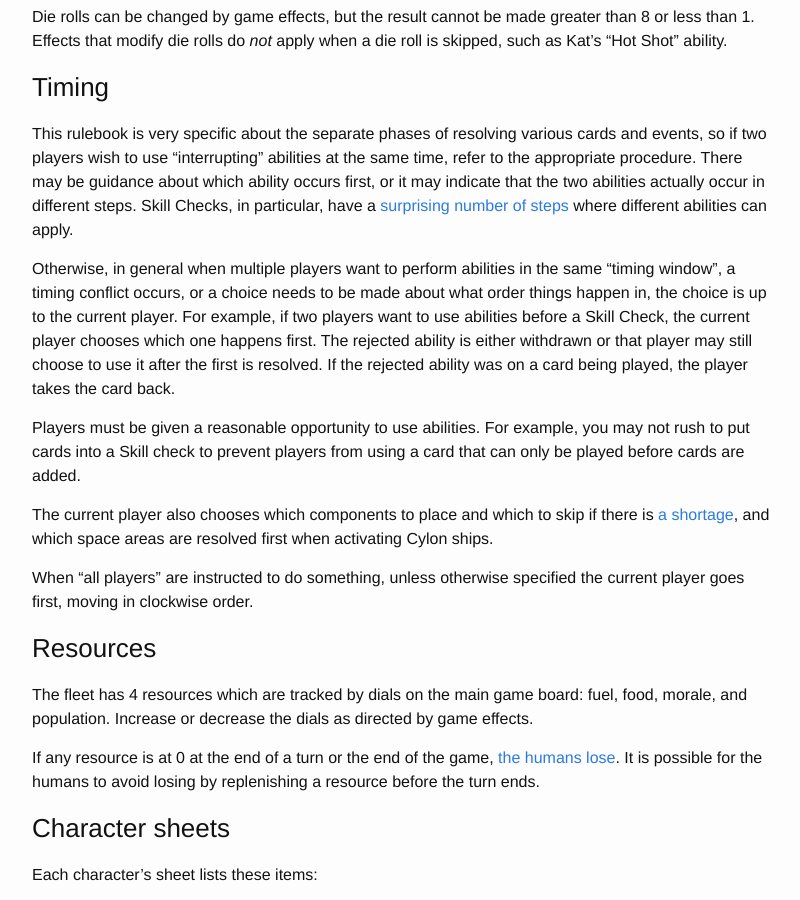
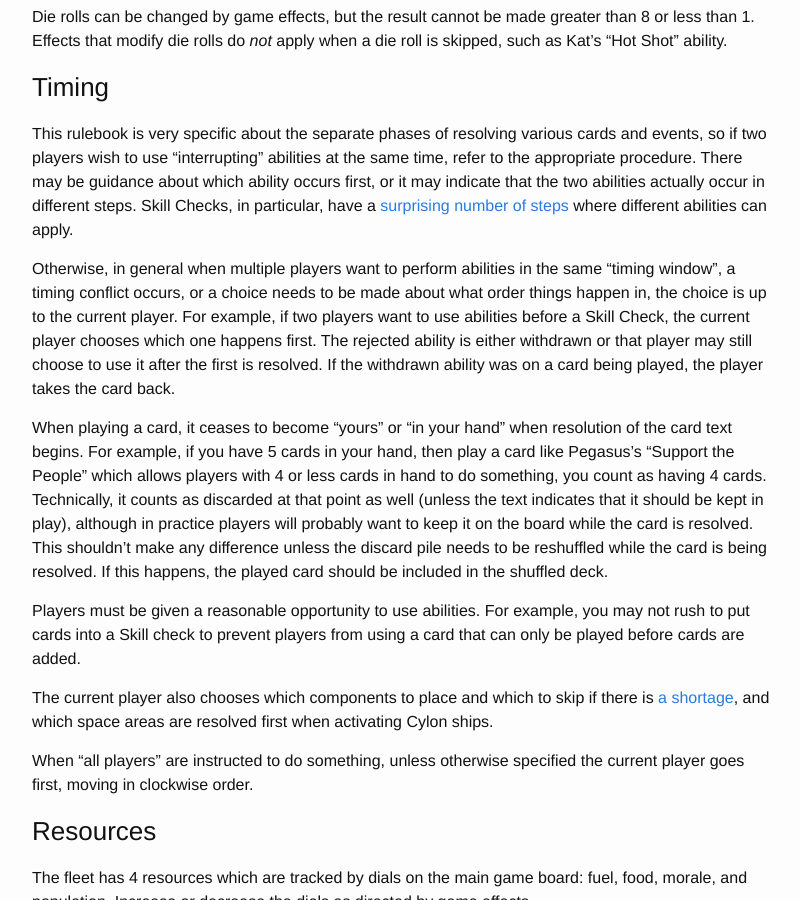
Before and after one commit to jbiatek/BSGRulebook, a Jekyll site: the page built from rulebook.md, in a window 1280 px wide and 900 px high, scrolled down 10105 px. Shown: the whole window, without its empty margins (238-1038 px from the left). Built offline with Jekyll 4.4.1, drawn with Linux system fonts in a browser that asks for light colours; some of the changed text lies outside the part shown.

Commit message:
New ruling added, plus an easier summary of Skill checks

```diff
--- a/rulebook.md
+++ b/rulebook.md
@@ -933,7 +933,9 @@ Die rolls can be changed by game effects, but the result cannot be made greater
 
 This rulebook is very specific about the separate phases of resolving various cards and events, so if two players wish to use "interrupting" abilities at the same time, refer to the appropriate procedure. There may be guidance about which ability occurs first, or it may indicate that the two abilities actually occur in different steps. Skill Checks, in particular, have a [surprising number of steps](#skill-check-resolution) where different abilities can apply.
 
-Otherwise, in general when multiple players want to perform abilities in the same "timing window", a timing conflict occurs, or a choice needs to be made about what order things happen in, the choice is up to the current player. For example, if two players want to use abilities before a Skill Check, the current player chooses which one happens first. The rejected ability is either withdrawn or that player may still choose to use it after the first is resolved. If the rejected ability was on a card being played, the player takes the card back.
+Otherwise, in general when multiple players want to perform abilities in the same "timing window", a timing conflict occurs, or a choice needs to be made about what order things happen in, the choice is up to the current player. For example, if two players want to use abilities before a Skill Check, the current player chooses which one happens first. The rejected ability is either withdrawn or that player may still choose to use it after the first is resolved. If the withdrawn ability was on a card being played, the player takes the card back.
+
+When playing a card, it ceases to become "yours" or "in your hand" when resolution of the card text begins. For example, if you have 5 cards in your hand, then play a card like Pegasus's "Support the People" which allows players with 4 or less cards in hand to do something, you count as having 4 cards. <span class="daybreak">This also means that players are not sent to the Brig if they draw a Mutiny card as a result of playing a Mutiny card.</span> Technically, it counts as discarded at that point as well (unless the text indicates that it should be kept in play), although in practice players will probably want to keep it on the board while the card is resolved. This shouldn't make any difference unless the discard pile needs to be reshuffled while the card is being resolved. If this happens, the played card should be included in the shuffled deck.
 
 Players must be given a reasonable opportunity to use abilities. For example, you may not rush to put cards into a Skill check to prevent players from using a card that can only be played before cards are added.
 
@@ -1181,7 +1183,7 @@ All human players have a limit of 1 Mutiny card except for the Mutineer, who has
 
 #### Drawing a second Mutiny card
 
-When a player draws a Mutiny card above their limit, they are immediately sent to the Brig unless specifically told not to do so (or incapable of moving to the Brig, such as when "Helo" is Stranded).
+When a player draws a Mutiny card above their limit, they are immediately sent to the Brig unless specifically told not to do so (or incapable of moving to the Brig, such as when "Helo" is Stranded). If a player draws a Mutiny card while resolving their old Mutiny card, they have not exceeded the limit since [cards that are being resolved are no longer "yours" or "in your hand"](#timing).
 
 Once the move to the Brig is resolved or skipped, the player must immediately choose Mutiny cards to discard until they are at their limit again.
 
@@ -1464,13 +1466,18 @@ Abilities that apply to Crisis cards do not apply to Super Crisis cards. Super C
 
 ![A regular Skill Check card](images/skillcheck.png)
 
-Each Skill check has a strength in the top left corner, a title, a picture, and colors which count as positive. Any color not "lit up" is negative, and will subtract from the positive cards. The result of the Skill check will determine which of the boxes at the bottom will take effect. A Skill check is passed if it meets or exceeds the strength in the top left corner. There may be a "partial pass" result if the strength reaches a certain threshold but doesn't fully pass, but otherwise the Skill check fails.
+Each Skill check has a strength in the top left corner, a title, a picture, and colors which count as positive. Any color not "lit up" is negative, and will subtract from the positive cards. Two cards from the Destiny deck are secretly added to the Skill check when it begins.
+
+Starting with the player to the left of the current player, each player secretly contributes their choice of cards, face down, into the Skill check. The current player goes last. Human players may normally contribute any number of cards, including zero. The number of cards added is public knowledge. Cylon players and players in the Brig may only contribute up to 1 card.
+
+The result of the Skill check will determine which of the boxes at the bottom will take effect. A Skill check is passed if it meets or exceeds the strength in the top left corner. There may be a "partial pass" result if the strength reaches a certain threshold but doesn't fully pass, but otherwise the Skill check fails.
 
 <div class="expansion" markdown="1">
 ![The Skill Check Ability icon](images/skillcheckability.png)
 
 If a card is revealed in a Skill check with the Skill Check Ability icon, resolve the card's text. If multiple cards with the same name appear, only one is resolved and the rest are skipped. If multiple Skill Check Abilities are present, the current player decides what order they are resolved in.
 
+If the Skill Check Ability icon appears as a result, that result is triggered if at least 1 Skill Card with a Skill Check Ability icon was played into the check, in addition to the result of the Skill check.
 </div>
 
 The full, detailed procedure for resolving a Skill check is as follows:
@@ -1497,7 +1504,7 @@ The full, detailed procedure for resolving a Skill check is as follows:
       <li class="pegasus">Players can receive new cards from “Support the People” and use them as additional “pre-card” effects as well.</li>
     </ul>
   </li>
-  <li>Add cards from the Destiny deck<span class="pegasus"> (followed by Dee’s “Fast Learner” cards if any)</span></li>
+  <li>Add 2 cards face down from the Destiny deck<span class="pegasus"> (followed by Dee’s “Fast Learner” cards if any)</span></li>
   <li>Starting to the left of the current player and proceeding clockwise, each player plays cards face down into the Skill check. The current player goes last.
     <ul>
       <li>Unless otherwise specified, a player may play any number of Skill cards into the check, including zero. The number of cards that a player is adding is considered public information.</li>
@@ -1539,7 +1546,11 @@ The full, detailed procedure for resolving a Skill check is as follows:
       <li>These are called Consequences. The text is resolved if at least 1 Skill Card with a Skill Check Ability icon was played into the check. They are indicated by a “Skill Check Ability” icon on the Crisis card, similar to the “Pass” and “Fail” results.</li>
     </ul>
   </li>
-  <li>Total the net strength of the cards (positive minus negative), taking into account any effects that modified them</li>
+  <li>Total the net strength of the cards (positive minus negative), taking into account any effects that modified them
+    <ul>
+      <li>Of course, players are allowed to do their own counting at any time. This step simply indicates calculation of the final result.</li>
+    </ul>
+  </li>
   <li>Determine outcome: Pass, partial pass, or fail
     <ul>
       <li>“A Second Chance” now applies if it was played</li>
```
